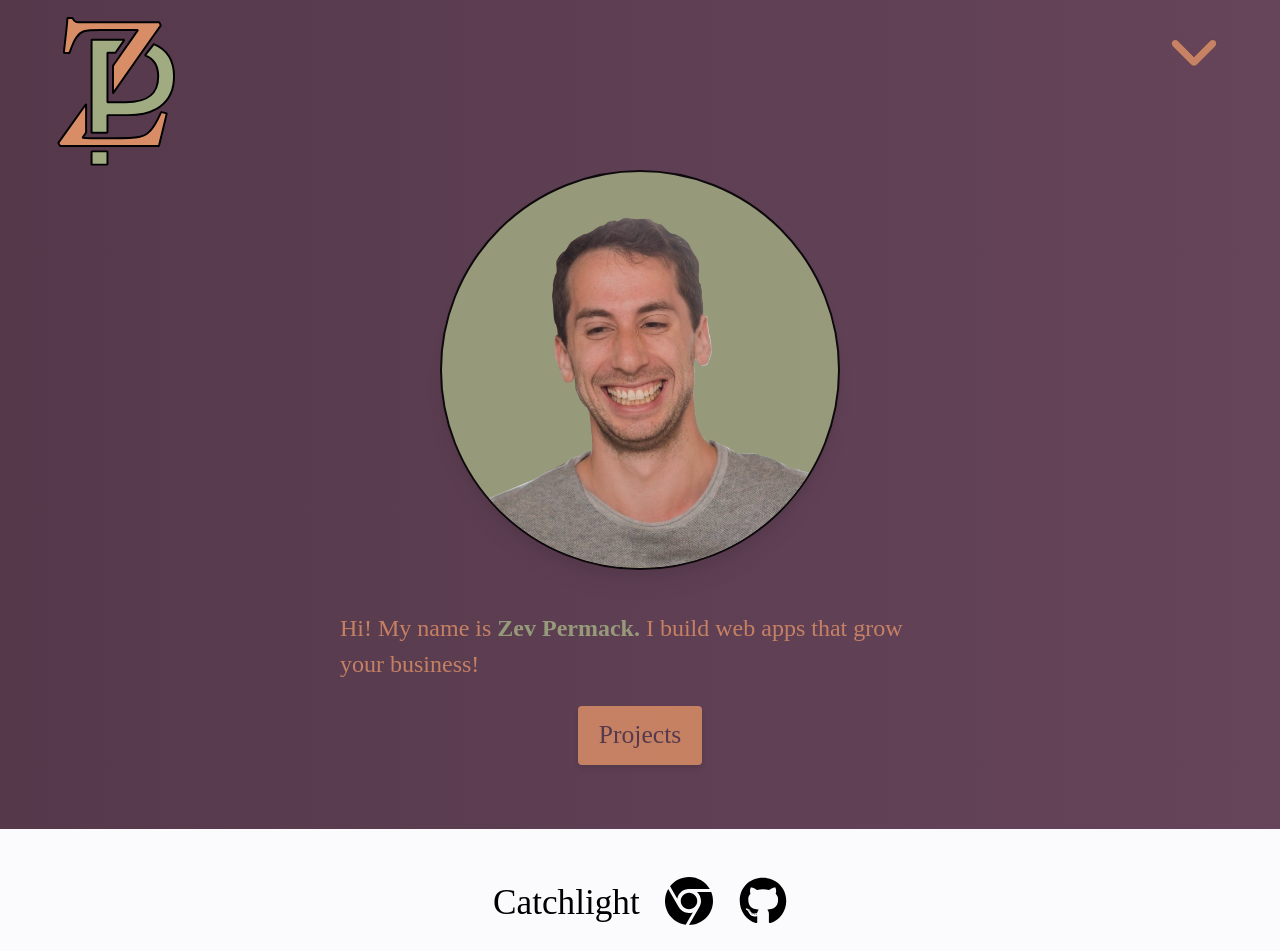
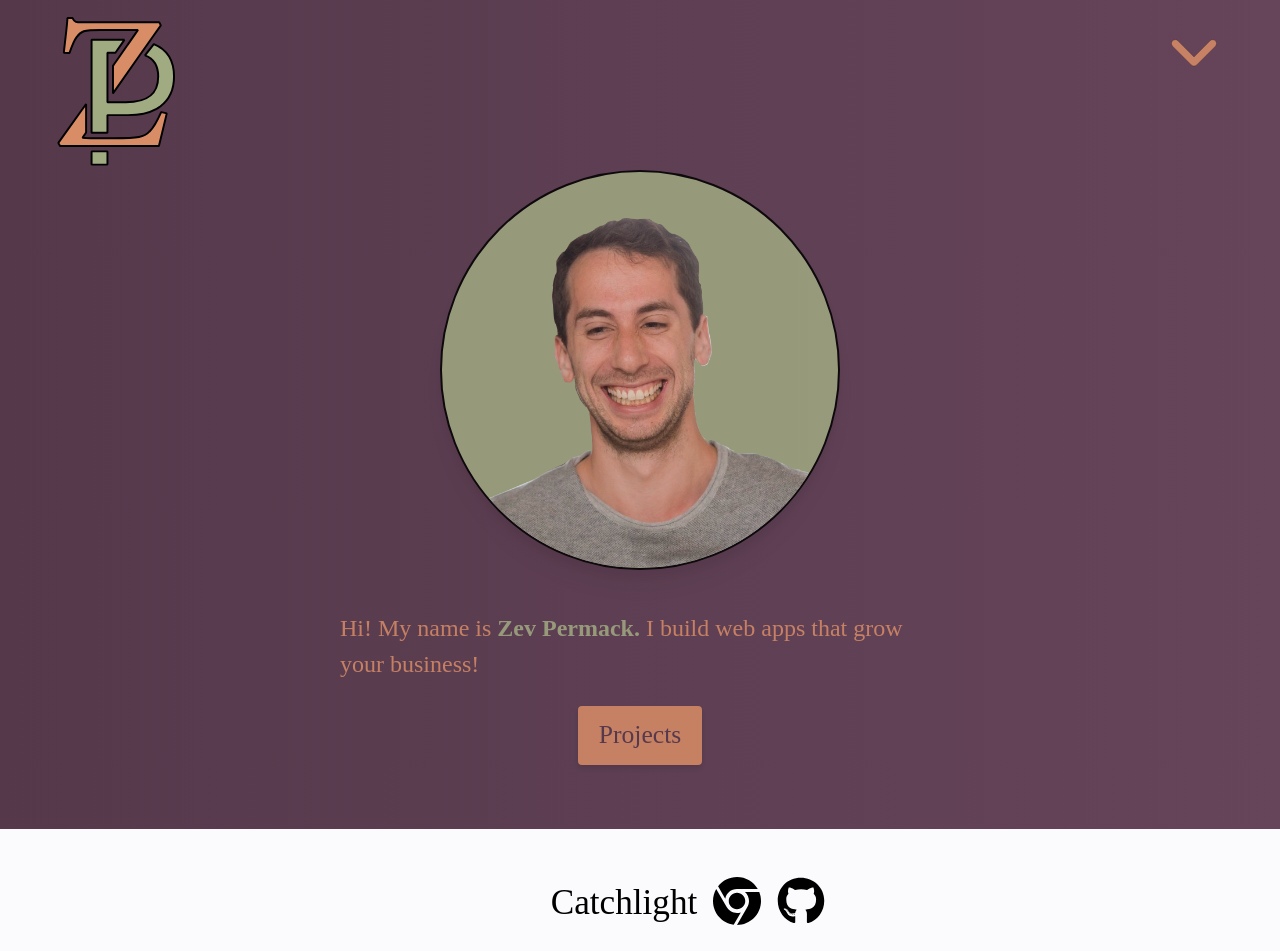
Before and after one commit to rewpt/portfolio, a React (Create React App) app: page /projects in a window 1280 px wide. Shown: the top 951 px of the page. Built offline with nearby package versions, Linux system fonts and the light colour scheme.

Commit message:
add responsiveness to inc/dec

```diff
--- a/src/components/Project.jsx
+++ b/src/components/Project.jsx
@@ -55,29 +55,60 @@ export default function Project(props) {
         initial="titleInitial"
         animate="titleAnimate"
         exit="titleExit"
-        className="proj-title-container flex justify-center w-full"
+        className="proj-title-container flex w-full"
       >
+        <div className="flex-grow">
+          {webLink && (
+            <motion.a
+              variants={variants}
+              whileHover="icoHover"
+              className="webLink place-self-end opacity-0"
+              href={webLink}
+              aria-label="webLink"
+            >
+              <FontAwesomeIcon
+                className=" h-[3rem] w-[3rem hover:cursor-pointer hover:text-zorange "
+                icon={faChrome}
+              />
+            </motion.a>
+          )}
+          {ghLink && (
+            <motion.a
+              variants={variants}
+              whileHover="icoHover"
+              className="webLink opacity-0"
+              href={ghLink}
+              aria-label="webLink"
+            >
+              <FontAwesomeIcon
+                className=" h-[3rem] w-[3rem]  hover:cursor-pointer hover:text-zorange "
+                icon={faGithub}
+              />
+            </motion.a>
+          )}
+        </div>
         <motion.h1
           variants={variants}
           whileHover="h1Hover"
           exit="titleExit"
-          className="text-[2.2rem] hover:cursor-pointer proj-title"
+          className="text-[2.2rem] mr-[1rem] text-center justify-self-center hover:cursor-pointer proj-title"
           onClick={() => {
             setShowDesc(!showDesc);
           }}
         >
           {props.children}
         </motion.h1>
+        <motion.div className="project-link-container flex-grow">
           {webLink && (
             <motion.a
               variants={variants}
               whileHover="icoHover"
-            className="webLink place-self-end"
+              className="webLink mr-[1rem]"
               href={webLink}
               aria-label="webLink"
             >
               <FontAwesomeIcon
-              className=" h-[3rem] w-[3rem] ml-[2vw] hover:cursor-pointer hover:text-zorange "
+                className=" h-[3rem] w-[3rem] hover:cursor-pointer hover:text-zorange "
                 icon={faChrome}
               />
             </motion.a>
@@ -91,11 +122,12 @@ export default function Project(props) {
               aria-label="webLink"
             >
               <FontAwesomeIcon
-              className=" h-[3rem] w-[3rem] ml-[2vw] hover:cursor-pointer hover:text-zorange "
+                className=" h-[3rem] w-[3rem]  hover:cursor-pointer hover:text-zorange "
                 icon={faGithub}
               />
             </motion.a>
           )}
+        </motion.div>
       </motion.div>
       {showDesc && (
         <motion.h2
@@ -103,7 +135,7 @@ export default function Project(props) {
           initial="titleInitial"
           animate="titleAnimate"
           exit="titleExit"
-          className=" max-w-[800px] mt-[1rem] text-[1.1rem] mx-[1em] italic"
+          className=" max-w-[800px] mt-[1rem] text-[1.1rem] italic"
         >
           {" "}
           {description}
@@ -113,7 +145,7 @@ export default function Project(props) {
       <div className="flex relative items-center">
         <span
           onClick={decrementCarouselIndex}
-          className="absolute bg-white rounded-full flex justify-center items-center left-1 z-20 hover:scale-[1.2] hover:cursor-pointer text-[#F47D48] text-opacity-50 bg-opacity-70 -rotate-90"
+          className="decrement-carousel absolute bg-white rounded-full flex justify-center items-center left-[.5rem] z-20 hover:scale-[1.2] hover:cursor-pointer text-[#F47D48] text-opacity-50 bg-opacity-70 -rotate-90"
         >
           <FontAwesomeIcon
             className="h-[5vw] w-[5vw] max-h-[60px] max-w-[60px]"
@@ -134,7 +166,7 @@ export default function Project(props) {
 
         <span
           onClick={incrementCarouselIndex}
-          className="absolute bg-white rounded-full flex justify-center items-center right-1 z-20 hover:scale-[1.2] hover:cursor-pointer text-[#F47D48] text-opacity-50 bg-opacity-70 rotate-90"
+          className="increment-carousel absolute bg-white rounded-full flex justify-center items-center right-[.5rem] z-20 hover:scale-[1.2] hover:cursor-pointer text-[#F47D48] text-opacity-50 bg-opacity-70 rotate-90"
         >
           <FontAwesomeIcon
             className="h-[5vw] w-[5vw] max-h-[60px] max-w-[60px]"
```
Lines whose indentation alone changed are shown as unchanged.
